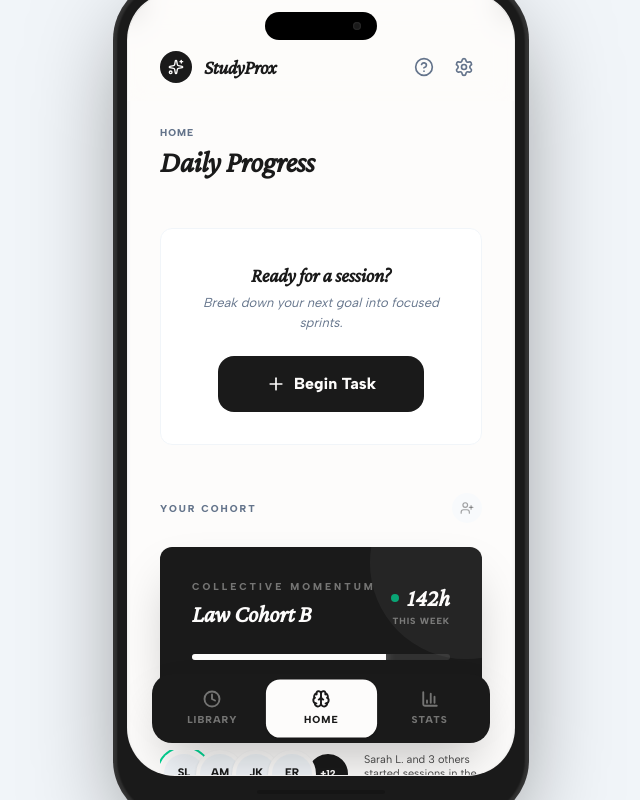
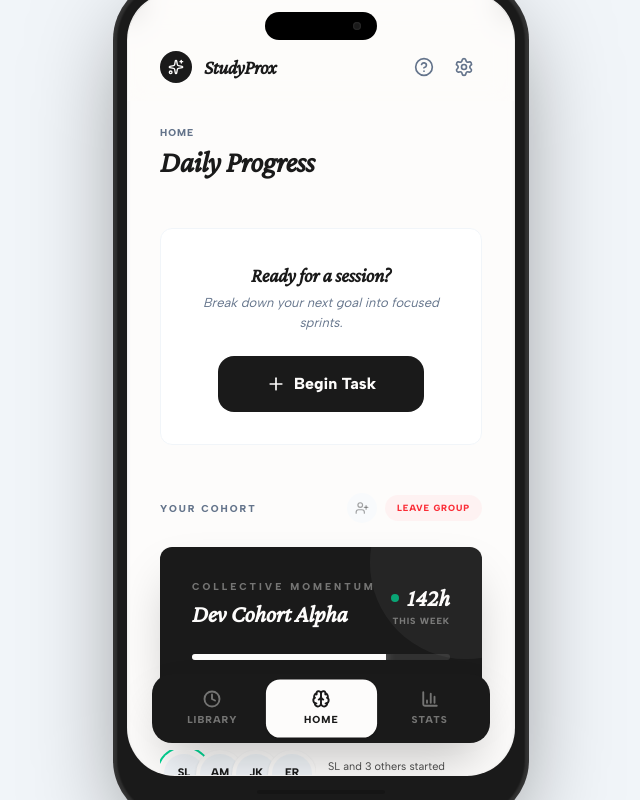
Before and after one commit to chuckabox/StudyProx, a React (Vite) app: page / in a window 1280 px wide. Shown: the whole page, without its empty margins (319-959 px from the left). Built offline with nearby package versions, Linux system fonts and the light colour scheme.

Commit message:
feat: implement social analytics, landing dashboard, and task architect components

```diff
--- a/src/components/analytics/SocialAnalytics.jsx
+++ b/src/components/analytics/SocialAnalytics.jsx
@@ -4,12 +4,12 @@ import { cn } from '../../lib/utils';
 
 export function SocialAnalytics({ stats }) {
   const friends = [
-    { name: 'Sarah L.', subject: 'LAW', hours: 14.5, breaks: 0 },
-    { name: 'Alex M.', subject: 'STEM', hours: 12.2, breaks: 2 },
-    { name: 'James K.', subject: 'MATH', hours: 10.8, breaks: 1 },
-    { name: 'You', subject: 'LAW', hours: stats?.totalHours || 0, breaks: stats?.sessionsAborted || 0 },
-    { name: 'Elena R.', subject: 'HIST', hours: 8.4, breaks: 0 },
-    { name: 'Marcus T.', subject: 'ECON', hours: 6.2, breaks: 4 },
+    { name: 'Sarah L.', subject: 'JS', hours: 14.5, breaks: 0 },
+    { name: 'Alex M.', subject: 'SWEN', hours: 12.2, breaks: 2 },
+    { name: 'James K.', subject: 'REAC', hours: 10.8, breaks: 1 },
+    { name: 'You', subject: 'SWEN', hours: stats?.totalHours || 0, breaks: stats?.sessionsAborted || 0 },
+    { name: 'Elena R.', subject: 'DATA', hours: 8.4, breaks: 0 },
+    { name: 'Marcus T.', subject: 'ALGO', hours: 6.2, breaks: 4 },
   ].sort((a, b) => b.hours - a.hours);
 
   const [range, setRange] = useState('weekly'); // weekly | monthly
@@ -120,24 +120,28 @@ export function SocialAnalytics({ stats }) {
       </section>
 
       {/* Personal Stats Table */}
-      <section className="grid grid-cols-2 gap-4 stagger-2">
-        <div className="card-scholar p-5 flex flex-col justify-between min-h-[100px]">
-          <p className="text-[10px] font-bold uppercase tracking-widest text-muted">Total Hours</p>
-          <p className="text-2xl font-serif font-bold text-ink italic">{stats?.totalHours?.toFixed(1) || '0.0'}h</p>
+      <section className="grid grid-cols-3 gap-3 stagger-2">
+        <div className="card-scholar p-4 flex flex-col justify-between min-h-[90px]">
+          <p className="text-[10px] font-bold uppercase tracking-widest text-muted">Effort</p>
+          <p className="text-xl font-serif font-bold text-ink italic">{stats?.totalHours?.toFixed(1) || '0.0'}h</p>
+        </div>
+        <div className="card-scholar p-4 flex flex-col justify-between min-h-[90px]">
+          <p className="text-[10px] font-bold uppercase tracking-widest text-muted">Streak</p>
+          <p className="text-xl font-serif font-bold text-ink italic">12 Days</p>
         </div>
         <div className={cn(
-          "card-scholar p-5 flex flex-col justify-between min-h-[100px] border-2 relative group",
+          "card-scholar p-4 flex flex-col justify-between min-h-[90px] border-2 relative group",
           stats?.sessionsAborted > 0 ? "border-red-100 bg-red-50/50" : "border-slate-100"
         )}>
-          <div className="absolute top-4 right-4 text-slate-300 hover:text-ink transition-colors cursor-help">
-            <Info size={12} />
+          <div className="absolute top-2 right-2 text-slate-300 hover:text-ink transition-colors cursor-help">
+            <Info size={10} />
             <div className="absolute bottom-full right-0 mb-2 w-32 p-2 bg-ink text-paper text-[8px] rounded-lg opacity-0 group-hover:opacity-100 pointer-events-none transition-opacity shadow-xl z-50">
               Recorded each time you cancel an active plan or focus session.
             </div>
           </div>
           <p className="text-[10px] font-bold uppercase tracking-widest text-red-400">Slip Ups</p>
           <p className={cn(
-            "text-2xl font-serif font-bold italic",
+            "text-xl font-serif font-bold italic",
             stats?.sessionsAborted > 0 ? "text-red-600" : "text-ink"
           )}>
             {stats?.sessionsAborted || 0}
@@ -238,7 +242,7 @@ export function SocialAnalytics({ stats }) {
               {(selectedDay.day === 17 || selectedDay.day === 19 || selectedDay.day === 24) && (
                 <div className="p-4 bg-blue-50 border border-blue-100 rounded-xl space-y-1">
                   <p className="text-[9px] font-bold uppercase tracking-widest text-blue-600">Upcoming Due</p>
-                  <p className="text-sm font-bold text-blue-900">Law & Ethics Review</p>
+                  <p className="text-sm font-bold text-blue-900">React Component Audit</p>
                 </div>
               )}
 
--- a/src/components/dashboard/LandingDashboard.jsx
+++ b/src/components/dashboard/LandingDashboard.jsx
@@ -15,6 +15,17 @@ export function LandingDashboard({ activeTask, stats, onStartNew, onUpdateSubtas
   const progress = activeTask
     ? (activeTask.subtasks.filter(st => st.completed).length / activeTask.subtasks.length) * 100
     : 0;
+
+  const [cohortMembers, setCohortMembers] = useState(['SL', 'AM', 'JK', 'ER']);
+  const [inCohort, setInCohort] = useState(true);
+
+  const handleAddPeer = () => {
+    const mockInitials = ['DT', 'KB', 'JW', 'RL', 'SP', 'MY'];
+    const random = mockInitials[Math.floor(Math.random() * mockInitials.length)];
+    if (!cohortMembers.includes(random)) {
+      setCohortMembers(prev => [...prev, random]);
+    }
+  };
 
   return (
     <div className="min-h-full flex flex-col space-y-12 animate-[fade-in_600ms_ease-out] relative">
@@ -95,23 +106,40 @@ export function LandingDashboard({ activeTask, stats, onStartNew, onUpdateSubtas
             </button>
           </div>
 
-
-
           <section className="space-y-6 stagger-3">
             <header className="flex items-center justify-between">
               <p className="text-[10px] font-bold uppercase tracking-[0.2em] text-muted">Your Cohort</p>
-              <button className="p-2 bg-slate-50 text-ink/40 hover:text-ink rounded-lg transition-all active:scale-90">
+              <div className="flex items-center gap-2">
+                {inCohort && (
+                  <button
+                    onClick={handleAddPeer}
+                    className="p-2 bg-slate-50 text-ink/40 hover:text-ink rounded-lg transition-all active:scale-90"
+                    title="Add Peer"
+                  >
                     <UserPlus size={14} />
                   </button>
+                )}
+                <button
+                  onClick={() => setInCohort(!inCohort)}
+                  className={cn(
+                    "px-3 py-1.5 rounded-lg text-[9px] font-bold uppercase tracking-widest transition-all active:scale-95",
+                    inCohort ? "bg-red-50 text-red-500 hover:bg-red-100" : "bg-ink text-paper"
+                  )}
+                >
+                  {inCohort ? 'Leave Group' : 'Join Group'}
+                </button>
+              </div>
             </header>
 
+            {inCohort ? (
+              <>
                 <div className="card-scholar bg-ink text-paper border-none p-8 flex flex-col gap-6 group overflow-hidden relative shadow-2xl">
                   <div className="absolute top-0 right-0 w-48 h-48 bg-white/5 rounded-full -mr-20 -mt-20 transition-transform group-hover:scale-110 duration-1000" />
 
                   <div className="relative z-10 flex items-center justify-between">
                     <div className="space-y-1">
                       <p className="text-[10px] font-bold uppercase tracking-[0.3em] text-paper/40">Collective Momentum</p>
-                  <h4 className="text-2xl font-serif font-bold italic">Law Cohort B</h4>
+                      <h4 className="text-2xl font-serif font-bold italic">Dev Cohort Alpha</h4>
                     </div>
                     <div className="text-right">
                       <div className="flex items-center gap-2 justify-end">
@@ -130,11 +158,13 @@ export function LandingDashboard({ activeTask, stats, onStartNew, onUpdateSubtas
                 <div className="space-y-4">
                   <div className="flex items-center justify-between">
                     <p className="text-[10px] font-bold uppercase tracking-[0.2em] text-muted">Active Peers</p>
-                <p className="text-[9px] font-bold text-emerald-600 bg-emerald-50 px-2 py-0.5 rounded-full">4 Deep Focusing</p>
+                    <p className="text-[9px] font-bold text-emerald-600 bg-emerald-50 px-2 py-0.5 rounded-full">
+                      {Math.ceil(cohortMembers.length * 0.7)} Deep Focusing
+                    </p>
                   </div>
                   <div className="flex items-center gap-3">
                     <div className="flex -space-x-3 overflow-hidden">
-                  {['SL', 'AM', 'JK', 'ER'].map((initials, i) => (
+                      {cohortMembers.map((initials, i) => (
                         <div
                           key={i}
                           className={cn(
@@ -146,15 +176,39 @@ export function LandingDashboard({ activeTask, stats, onStartNew, onUpdateSubtas
                           {i === 0 && <div className="absolute bottom-0 right-0 w-3 h-3 bg-emerald-500 rounded-full border-2 border-paper" />}
                         </div>
                       ))}
+                      {cohortMembers.length > 5 && (
                         <div className="w-12 h-12 rounded-full border-4 border-paper bg-ink text-paper flex items-center justify-center text-[10px] font-bold">
-                    +12
+                          +{cohortMembers.length - 4}
                         </div>
+                      )}
                     </div>
                     <div className="flex-1">
-                  <p className="text-[11px] text-ink/80 font-medium leading-tight">Sarah L. and 3 others started sessions in the last hour.</p>
+                      <p className="text-[11px] text-ink/80 font-medium leading-tight">
+                        {cohortMembers[0]} and {cohortMembers.length - 1} others started sessions in the last hour.
+                      </p>
                     </div>
                   </div>
                 </div>
+              </>
+            ) : (
+              <div className="card-scholar p-10 text-center space-y-4 bg-slate-50 border-dashed">
+                <div className="w-12 h-12 bg-slate-100 rounded-full flex items-center justify-center mx-auto text-muted">
+                  <UserPlus size={20} />
+                </div>
+                <div className="space-y-1">
+                  <h4 className="font-serif font-bold text-lg italic text-ink/40">No Group Active</h4>
+                  <p className="text-[11px] text-muted max-w-[180px] mx-auto italic">
+                    Join a cohort to leverage social momentum and shared accountability.
+                  </p>
+                </div>
+                <button
+                  onClick={() => setInCohort(true)}
+                  className="btn-ink text-xs px-8 py-2"
+                >
+                  Join Dev Cohort Alpha
+                </button>
+              </div>
+            )}
           </section>
         </div>
       )}
--- a/src/components/tasks/TaskArchitect.jsx
+++ b/src/components/tasks/TaskArchitect.jsx
@@ -12,10 +12,10 @@ export function TaskArchitect({ settings, onTaskCreated, onCancel }) {
   const [history, setHistory] = useState(() => {
     const saved = localStorage.getItem('studyprox-history');
     return saved ? JSON.parse(saved) : [
-      'Constitutional Law Analysis',
-      'Organic Chemistry Review',
-      'Macroeconomics Phase 2',
-      'Historical Context Audit'
+      'React Architecture Audit',
+      'System Design Review',
+      'Database Indexing Strategy',
+      'Legacy Code Refactoring'
     ];
   });
 
@@ -84,7 +84,7 @@ export function TaskArchitect({ settings, onTaskCreated, onCancel }) {
           <input
             autoFocus
             className="input-scholar"
-            placeholder="e.g. Constitutional Law Analysis"
+            placeholder="e.g. React Architecture Audit"
             value={title}
             onChange={(e) => setTitle(e.target.value)}
             onKeyDown={(e) => e.key === 'Enter' && handleDeconstruct()}
```
Lines whose indentation alone changed are shown as unchanged.
